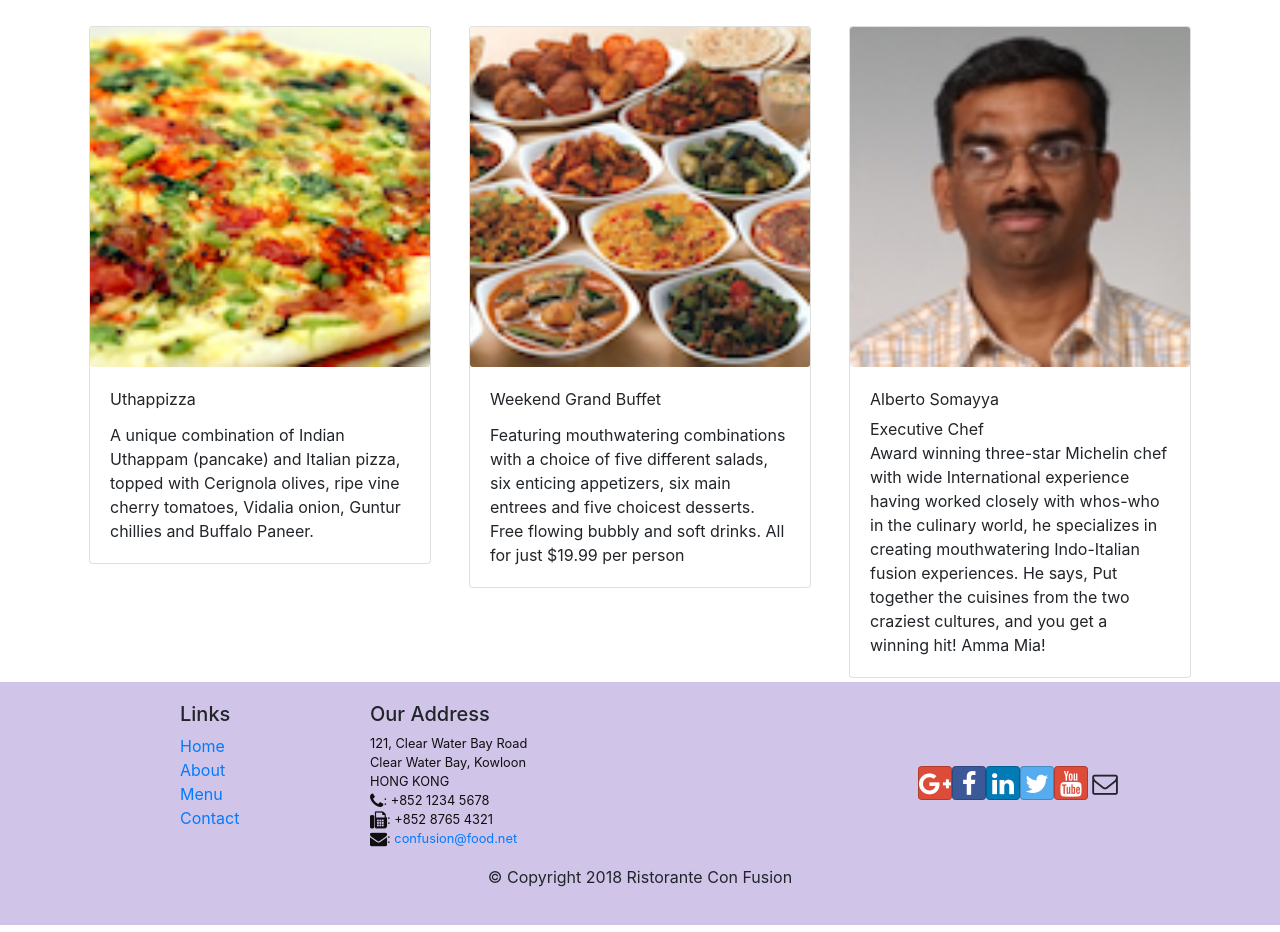
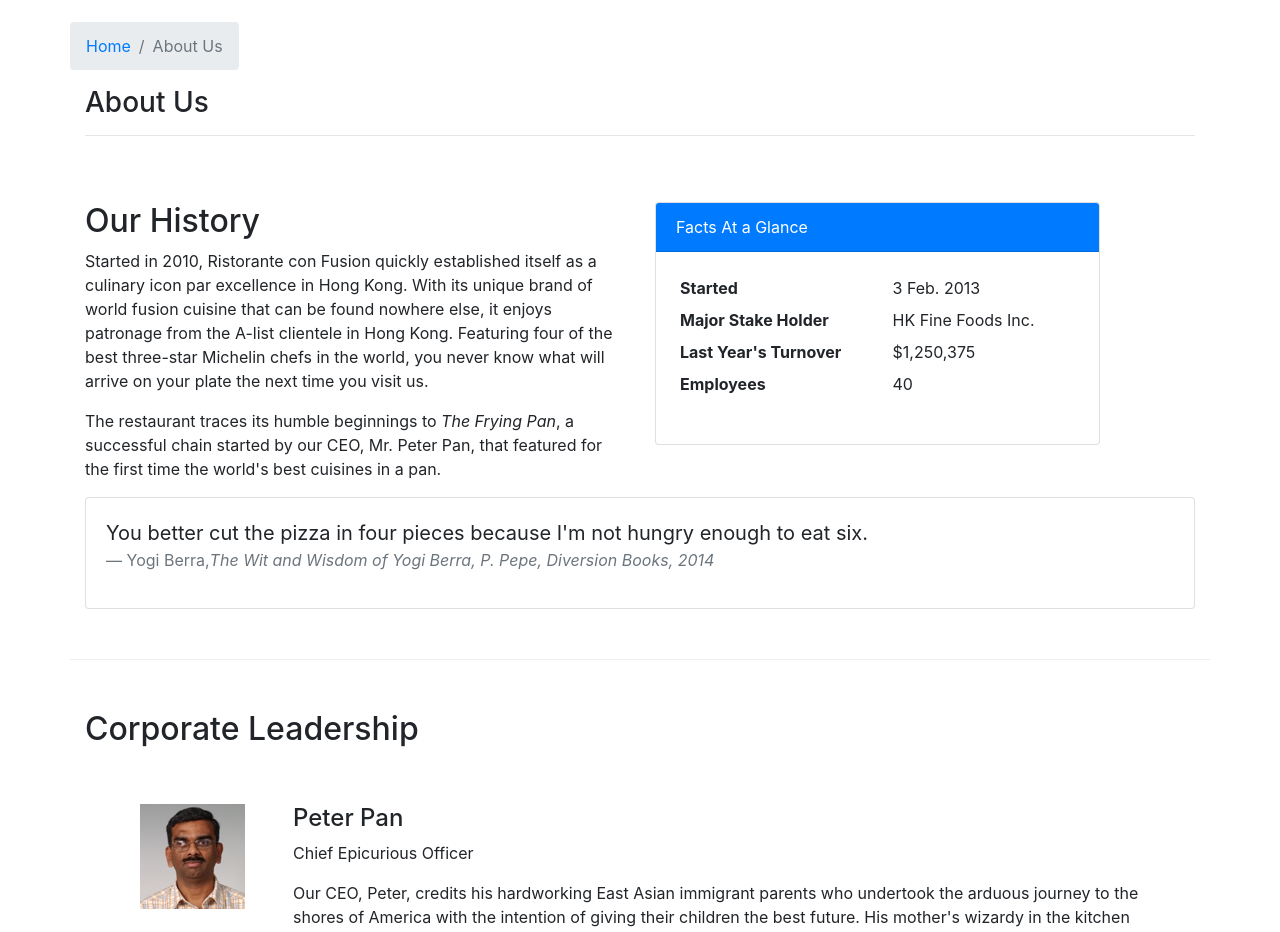
Before and after one commit to Durgnan/Coursera_Bootstrap_MERN_Specialisation_1, a React (Create React App) app in the folder react/confusion/: page /aboutus in a window 1280 px wide. Before the commit this address led to /home. Shown: the part 340-1272 px from the top of the page. Built offline with nearby package versions, Linux system fonts and the light colour scheme.

Commit message:
React Assignment 2

```diff
--- /dev/null
+++ b/react/confusion/src/components/AboutComponent.js
@@ -0,0 +1,112 @@
+import React from "react";
+import {Breadcrumb,BreadcrumbItem,Card,CardBody,CardHeader,Media,} from "reactstrap";
+import { Link } from "react-router-dom";
+
+
+function RenderLeader({leader}){
+    return (
+      <div className="col-12 mt-5">
+        <Media tag="li">
+          <Media left>
+            <Media object src={leader.image} alt={leader.name} />
+          </Media>
+          <Media body className="ml-5">
+                <Media heading>{leader.name}</Media>
+                <p>{leader.designation}</p>
+                <p>{leader.description}</p>
+          </Media>
+        </Media>
+      </div>
+    );
+}
+
+
+function About(props) {
+  const leaders = props.leaders.map((leader) => {
+    return <RenderLeader  leader={leader} />;
+  });
+
+  return (
+    <div className="container">
+      <div className="row">
+        <Breadcrumb>
+          <BreadcrumbItem>
+            <Link to="/home">Home</Link>
+          </BreadcrumbItem>
+          <BreadcrumbItem active>About Us</BreadcrumbItem>
+        </Breadcrumb>
+        <div className="col-12">
+          <h3>About Us</h3>
+          <hr />
+        </div>
+      </div>
+      <div className="row row-content">
+        <div className="col-12 col-md-6">
+          <h2>Our History</h2>
+          <p>
+            Started in 2010, Ristorante con Fusion quickly established itself as
+            a culinary icon par excellence in Hong Kong. With its unique brand
+            of world fusion cuisine that can be found nowhere else, it enjoys
+            patronage from the A-list clientele in Hong Kong. Featuring four of
+            the best three-star Michelin chefs in the world, you never know what
+            will arrive on your plate the next time you visit us.
+          </p>
+          <p>
+            The restaurant traces its humble beginnings to{" "}
+            <em>The Frying Pan</em>, a successful chain started by our CEO, Mr.
+            Peter Pan, that featured for the first time the world's best
+            cuisines in a pan.
+          </p>
+        </div>
+        <div className="col-12 col-md-5">
+          <Card>
+            <CardHeader className="bg-primary text-white">
+              Facts At a Glance
+            </CardHeader>
+            <CardBody>
+              <dl className="row p-1">
+                <dt className="col-6">Started</dt>
+                <dd className="col-6">3 Feb. 2013</dd>
+                <dt className="col-6">Major Stake Holder</dt>
+                <dd className="col-6">HK Fine Foods Inc.</dd>
+                <dt className="col-6">Last Year's Turnover</dt>
+                <dd className="col-6">$1,250,375</dd>
+                <dt className="col-6">Employees</dt>
+                <dd className="col-6">40</dd>
+              </dl>
+            </CardBody>
+          </Card>
+        </div>
+        <div className="col-12">
+          <Card>
+            <CardBody className="bg-faded">
+              <blockquote className="blockquote">
+                <p className="mb-0">
+                  You better cut the pizza in four pieces because I'm not hungry
+                  enough to eat six.
+                </p>
+                <footer className="blockquote-footer">
+                  Yogi Berra,
+                  <cite title="Source Title">
+                    The Wit and Wisdom of Yogi Berra, P. Pepe, Diversion Books,
+                    2014
+                  </cite>
+                </footer>
+              </blockquote>
+            </CardBody>
+          </Card>
+        </div>
+      </div>
+      <div className="row row-content">
+        <div className="col-12">
+          <h2>Corporate Leadership</h2>
+        </div>
+        <div className="col-12">
+          <Media list>{leaders}</Media>
+        </div>
+      </div>
+    </div>
+  );
+}
+
+export default About;
--- a/react/confusion/src/components/HeaderComponent.js
+++ b/react/confusion/src/components/HeaderComponent.js
@@ -25,7 +25,7 @@
         <Navbar dark expand="md">
           <div className="container">
             <NavbarToggler onClick={this.toggleNav} />
-            <NavbarBrand className="mr-auto" href="/">
+            <NavbarBrand className="mr-auto" href="/home">
               <img
                 src="assets/images/logo.png"
                 height="30"
--- a/react/confusion/src/components/MainComponent.js
+++ b/react/confusion/src/components/MainComponent.js
@@ -5,6 +5,7 @@
 import Footer from "./FooterComponent";
 import Contact from './ContactComponent';
 import Home from './HomeComponent';
+import About from './AboutComponent';
 import { DISHES } from '../shared/dishes'
 import { LEADERS } from "../shared/leaders";
 import { COMMENTS } from "../shared/comments";
@@ -50,6 +51,7 @@
               <Route exact path="/menu" component={() => <Menu dishes={this.state.dishes} />} />
               <Route path="/menu/:dishId" component={DishWithId}></Route>
               <Route exact path="/contactus" component={Contact}/>
+              <Route exact path="/aboutus" component={() => <About leaders={this.state.leaders} />}></Route>
               <Redirect to="/home" />
             </Switch>
             <Footer />
```
